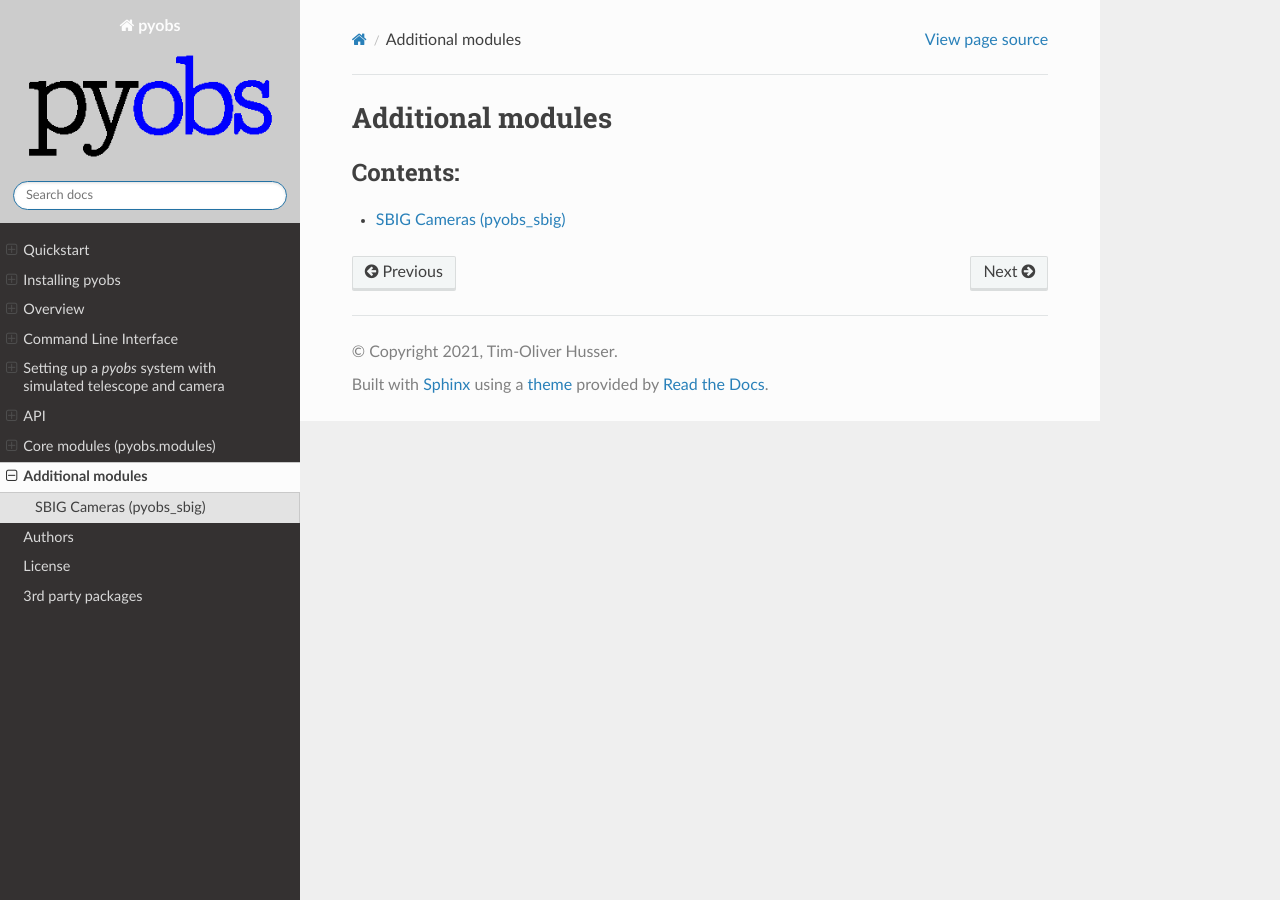
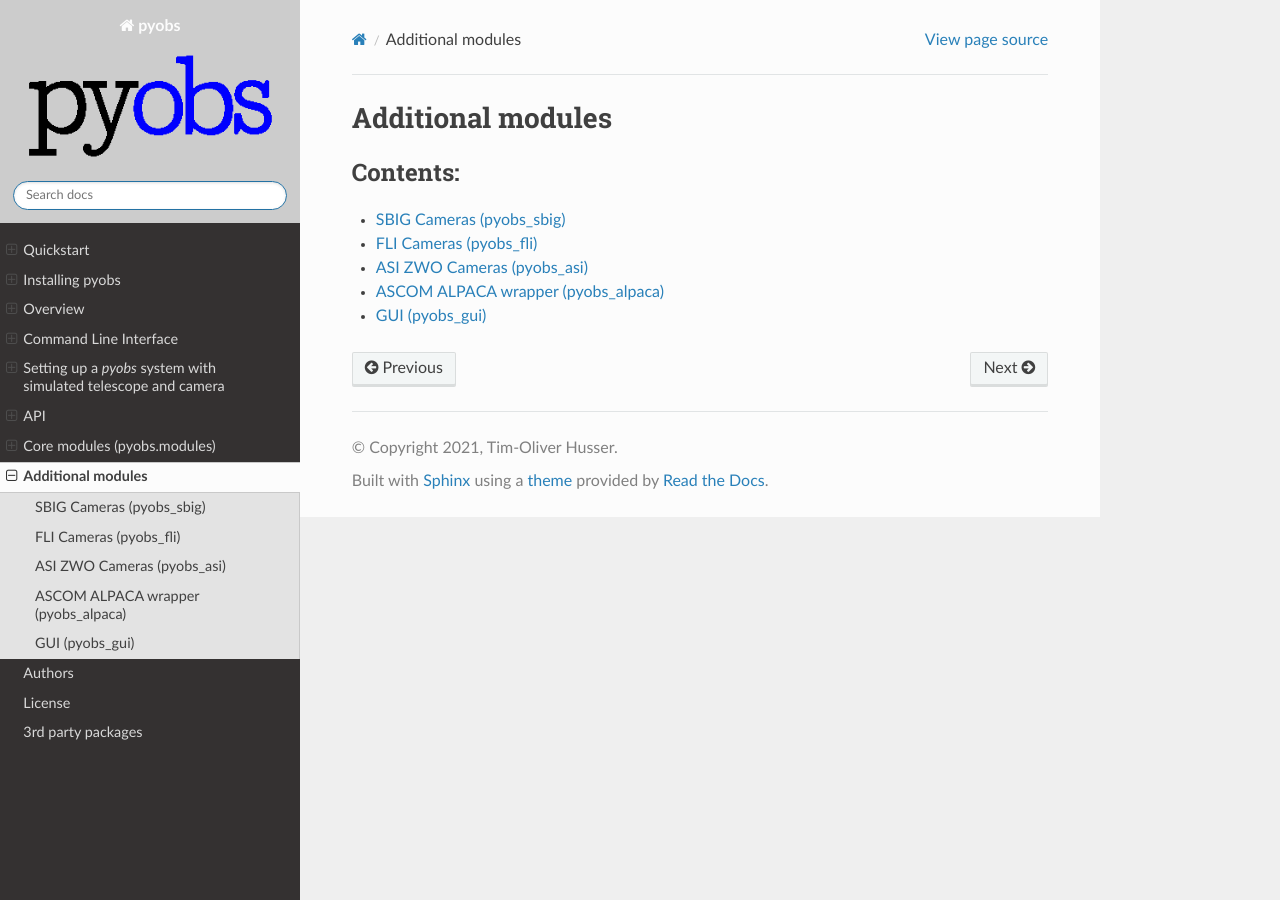
Before and after one commit to pyobs/pyobs-core, a Sphinx documentation site: the page built from docs/source/addmod/index.rst, in a window 1280 px wide. Built offline with Sphinx 7.4.7 and the Read the Docs theme 2.0.0, drawn with Linux system fonts in a browser that asks for light colours.

Commit message:
added links to sub-projects

```diff
--- a/docs/source/addmod/index.rst
+++ b/docs/source/addmod/index.rst
@@ -6,3 +6,7 @@ Additional modules
    :caption: Contents:
 
    SBIG Cameras (pyobs_sbig) <https://docs.pyobs.org/projects/pyobs-sbig/en/latest/>
+   FLI Cameras (pyobs_fli) <https://docs.pyobs.org/projects/pyobs-fli/en/latest/>
+   ASI ZWO Cameras (pyobs_asi) <https://docs.pyobs.org/projects/pyobs-asi/en/latest/>
+   ASCOM ALPACA wrapper (pyobs_alpaca) <https://docs.pyobs.org/projects/pyobs-alpaca/en/latest/>
+   GUI (pyobs_gui) <https://docs.pyobs.org/projects/pyobs-gui/en/latest/>
```
